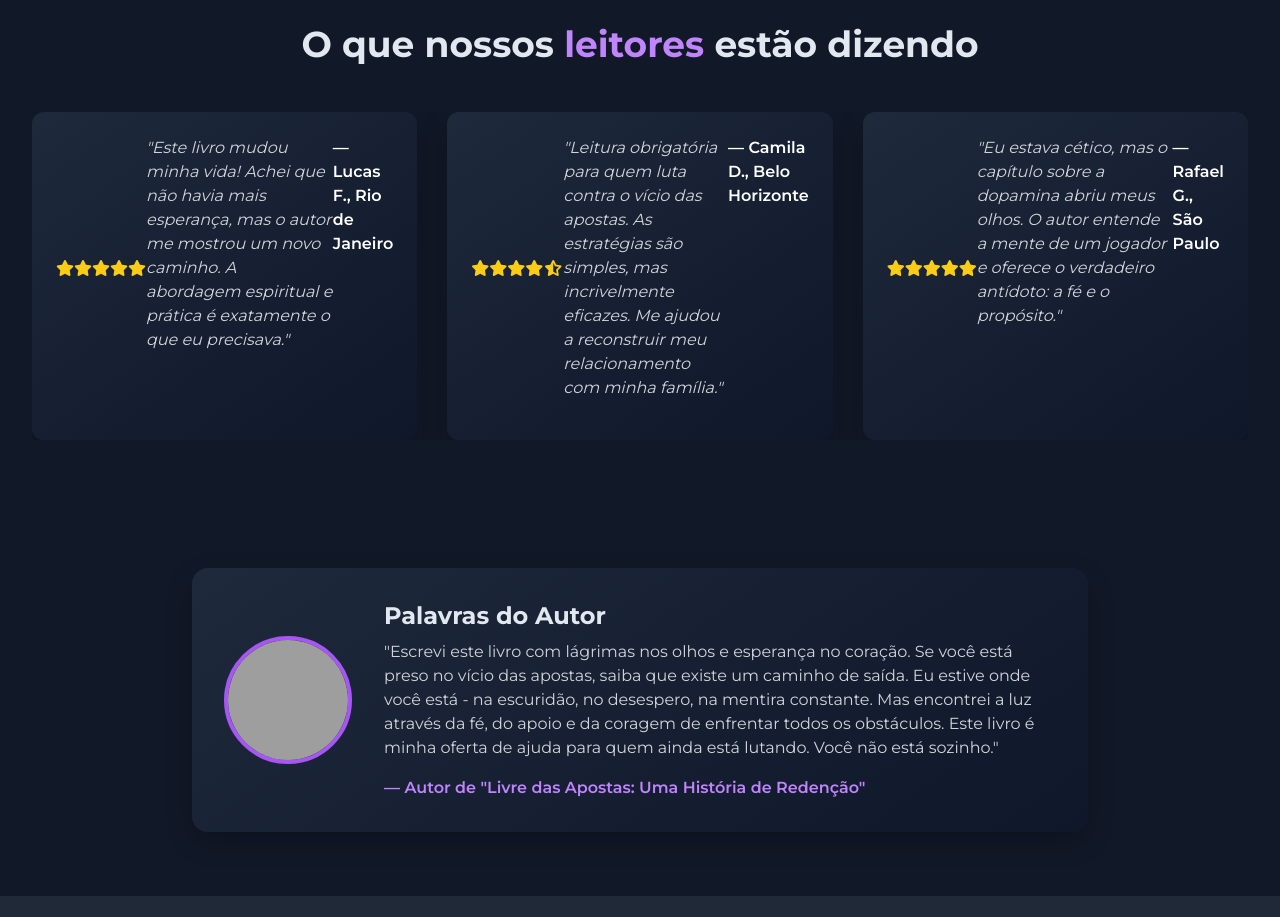
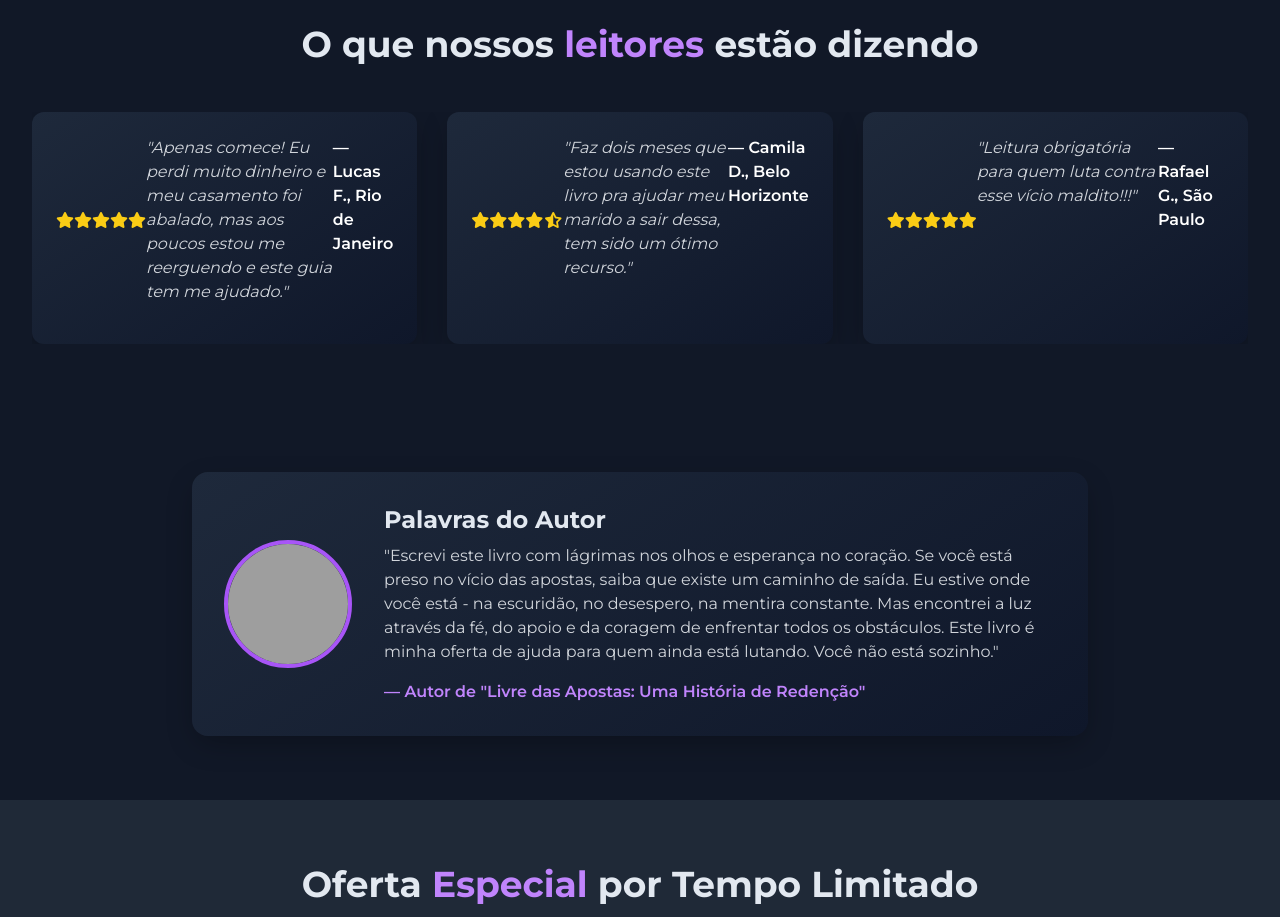
Before and after one commit to schenkel94/meu_livro, a plain HTML site: page index.html in a window 1280 px wide. Shown: the part 2360-3277 px from the top of the page. Drawn offline with nearby package versions, Linux system fonts and the light colour scheme; grey boxes are pictures that could not be loaded.

Commit message:
Update index.html
new_version2

```diff
--- a/index.html
+++ b/index.html
@@ -279,7 +279,7 @@
                             <i class="fas fa-star"></i>
                             <i class="fas fa-star"></i>
                         </div>
-                        <p class="text-gray-300 italic mb-4">"Este livro mudou minha vida! Achei que não havia mais esperança, mas o autor me mostrou um novo caminho. A abordagem espiritual e prática é exatamente o que eu precisava."</p>
+                        <p class="text-gray-300 italic mb-4">"Apenas comece! Eu perdi muito dinheiro e meu casamento foi abalado, mas aos poucos estou me reerguendo e este guia tem me ajudado."</p>
                         <p class="font-semibold text-white">— Lucas F., Rio de Janeiro</p>
                     </div>
 
@@ -291,7 +291,7 @@
                             <i class="fas fa-star"></i>
                             <i class="fas fa-star-half-alt"></i>
                         </div>
-                        <p class="text-gray-300 italic mb-4">"Leitura obrigatória para quem luta contra o vício das apostas. As estratégias são simples, mas incrivelmente eficazes. Me ajudou a reconstruir meu relacionamento com minha família."</p>
+                        <p class="text-gray-300 italic mb-4">"Faz dois meses que estou usando este livro pra ajudar meu marido a sair dessa, tem sido um ótimo recurso."</p>
                         <p class="font-semibold text-white">— Camila D., Belo Horizonte</p>
                     </div>
 
@@ -303,7 +303,7 @@
                             <i class="fas fa-star"></i>
                             <i class="fas fa-star"></i>
                         </div>
-                        <p class="text-gray-300 italic mb-4">"Eu estava cético, mas o capítulo sobre a dopamina abriu meus olhos. O autor entende a mente de um jogador e oferece o verdadeiro antídoto: a fé e o propósito."</p>
+                        <p class="text-gray-300 italic mb-4">"Leitura obrigatória para quem luta contra esse vício maldito!!!"</p>
                         <p class="font-semibold text-white">— Rafael G., São Paulo</p>
                     </div>
                 </div>
```
